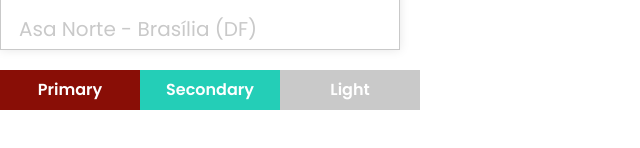
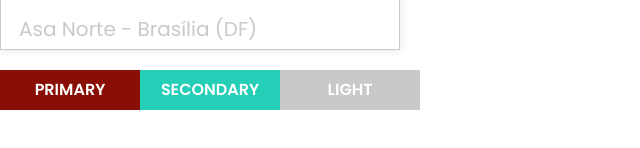
Before and after one commit to mendesmcmg/dohemos-front, a React (Create React App) app: page / in a window 1280 px wide. Shown: the part 370-518 px from the top of the page, without its empty margins (0-640 px from the left). Built offline with nearby package versions, Linux system fonts and the light colour scheme.

Commit message:
:lipstick: changes button text to uppercase

```diff
--- a/src/components/Button/index.jsx
+++ b/src/components/Button/index.jsx
@@ -16,7 +16,7 @@ function Button({ color = "default", children, onClick }) {
 
   return (
     <S.Button backgroundColor={selectedColor(color)} onClick={onClick}>
-      {children}
+      {children.toUpperCase()}
     </S.Button>
   );
 }
--- a/src/components/Button/styles.js
+++ b/src/components/Button/styles.js
@@ -3,7 +3,7 @@ import styled from "styled-components";
 export const Button = styled.button`
   background: ${props => props.backgroundColor};
   padding: 0.5rem 1rem;
-  width: 140px;
+  min-width: 140px;
   height: 40px;
   font-family: "Poppins", sans-serif;
   font-weight: 700;
```
